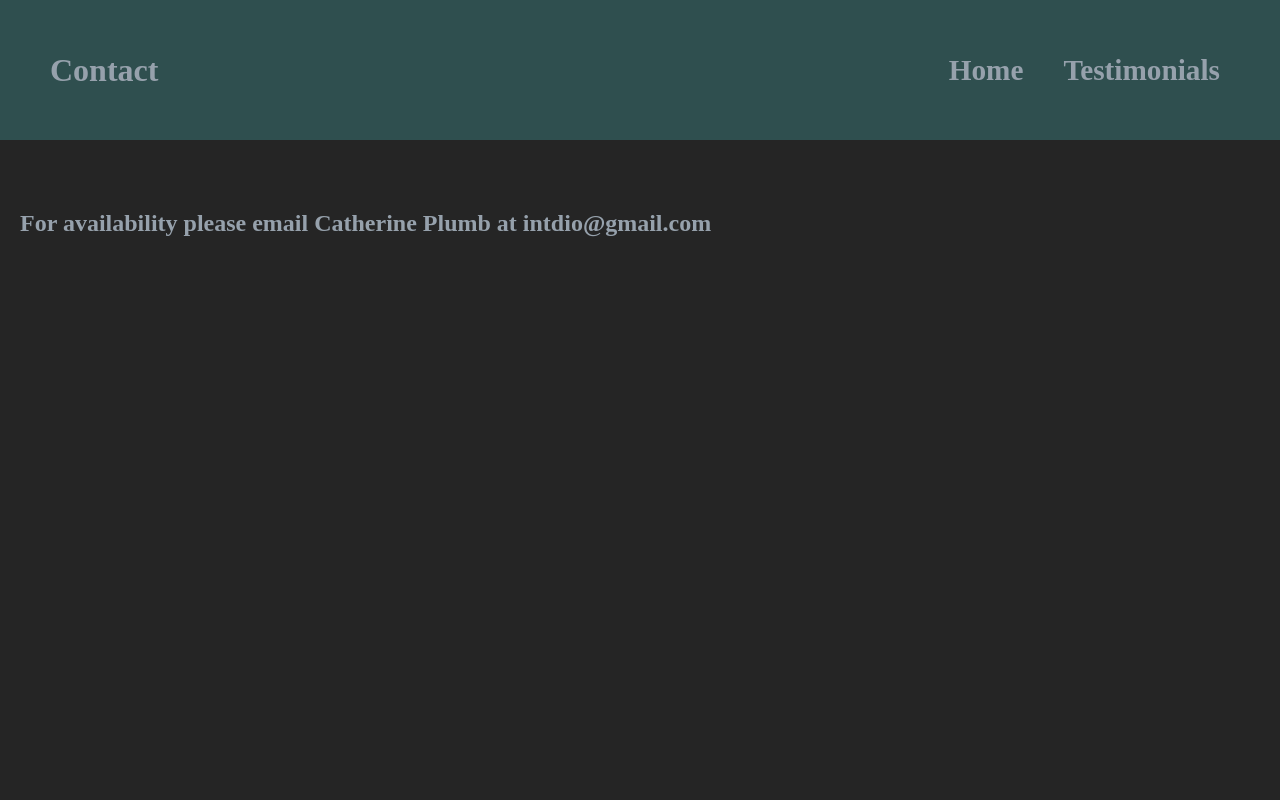
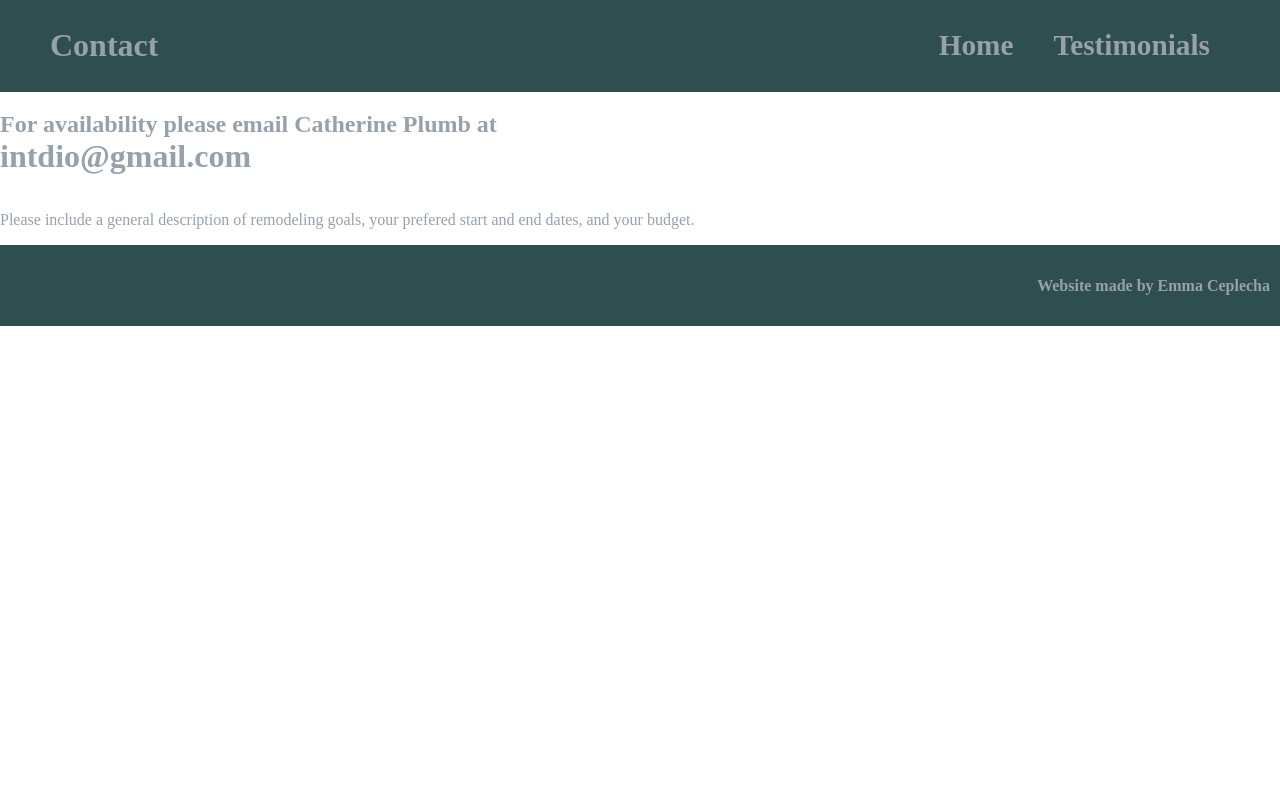
Before and after one commit to SoulAttention/Interior_Studios, a plain HTML site: page contact.html in a window 1280 px wide. Shown: the top 800 px of the page. Drawn offline with Linux system fonts and the light colour scheme.

Commit message:
Adjusted width and height constraints

```diff
--- a/contact.html
+++ b/contact.html
@@ -16,8 +16,10 @@
             <h3><a href="testimonials.html">Testimonials</a></h3>
             </div>
         </div>
-        <div class="main-body">
-            <h2>For availability please email Catherine Plumb at intdio@gmail.com</h2>
+        <div class="contact-main-body">
+            <h2>For availability please email Catherine Plumb at <br> <span class="email">intdio@gmail.com</span></h2>
+            <p> Please include a general description of remodeling goals, your prefered start and end dates, and your budget.
+            </p>
         </div>
         <div class="footer">
             <h4>Website made by Emma Ceplecha</h4>
--- a/styles.css
+++ b/styles.css
@@ -22,7 +22,7 @@ a:hover {
     text-decoration-line: underline;
 }
 
-.testimonials-links, a:link, a:hover, a:visited, .header, .logo, .left-header, .left-main-body, .right-header, .main-body, .kitchen-img, .main-body-text, .footer, .testimonials-header, .testimonials-text, .testimonials-body {
+.contact-main-body, .mid-header, .testimonials-links, a:link, a:hover, a:visited, .header, .logo, .left-header, .left-main-body, .right-header, .main-body, .kitchen-img, .main-body-text, .footer, .testimonials-header, .testimonials-text, .testimonials-body {
     padding: 0px;
     margin: 0px;
     border: 0px;
@@ -35,10 +35,17 @@ a:hover {
     display: flex;
     justify-content:space-between;
     align-items: center;
-    padding: 10px;
     background-color: darkslategrey;
-    width: auto;
-    height: 120px;
+    width: 100%;
+    height: auto;
+    min-width: fit-content;
+}
+
+.mid-header {
+    display: flex;
+    min-width: 100px;
+    height: auto;
+    padding-left: 20px;
 }
 
 .logo {
@@ -51,38 +58,51 @@ a:hover {
 .left-header{
     width:350px;
     height: auto;
-    padding: 40px;
+    padding-left: 50px;
 }
 
 .right-header{
     display: flex;
     align-items: center;
     gap: 40px;
-    margin-right: 40px;
-    padding:10px;
     font-size: 25px;
+    padding-right: 70px;
 }
 
 .main-body{
-    height: 750px;
-    width: auto;
+    height: auto;
+    width: 100%;
     display: flex;
     align-items: flex-start;
-    padding: 20px;
+    padding-bottom: 50px;
     padding-top: 50px;
+    padding-left: 50px;
     background-color: rgb(37, 37, 37);
     gap: 100px;
+    min-width: 850px;
+}
+
+.contact-main-body {
+    display: flex;
+    flex-direction: column;
+    justify-content: center;
+    align-items: flex-start;
+
+}
+
+.email {
+    font-size: xx-large;
 }
 
 .kitchen-img {
     display:flex;
     height: auto;
     width: 100%;
+    min-width: 400px;
 }
 
 .left-main-body {
     display:flex;
-    padding-left: 30px;
     width: 1066px;
     height: auto;
 }
@@ -96,6 +116,7 @@ a:hover {
     width: 400px;
     height: auto;
     gap: 70px;
+    min-width: 300px;
 }
 
 
```
Also changed, not shown: index.html (+4 -0 lines).
